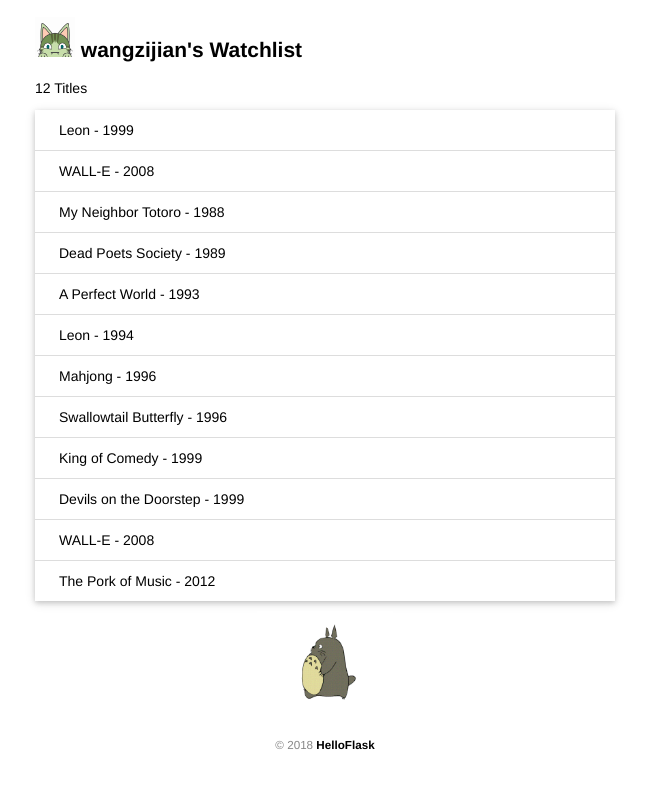
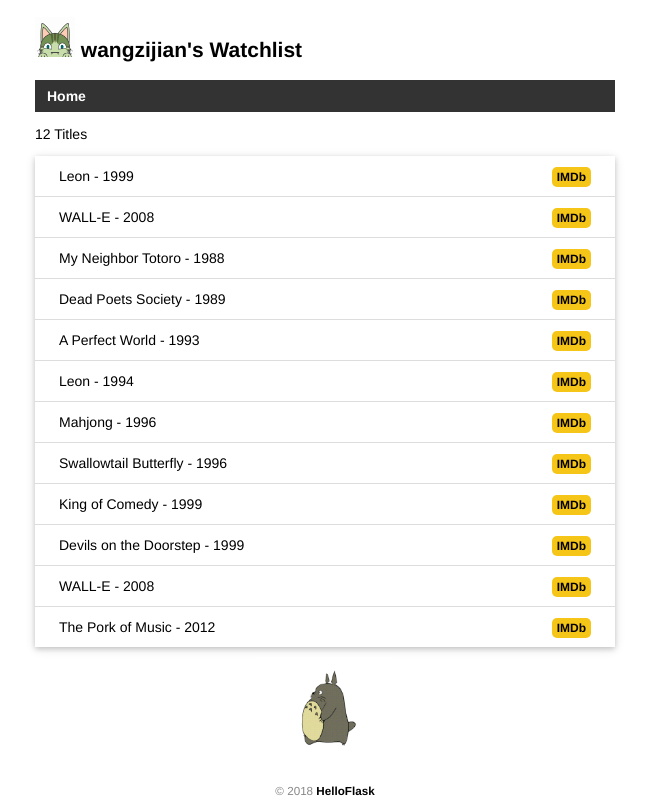
Before and after one commit to wangzhupi/Flask, a Flask app: page / in a window 1280 px wide. Shown: the whole page, without its empty margins (315-964 px from the left). Before the commit the page ends 750 px from the top, so only its background shows below. Run offline with Flask 3, Linux system fonts and the light colour scheme.

Commit message:
Add base template and error template

```diff
--- a/app.py
+++ b/app.py
@@ -79,6 +79,19 @@ def index():
     movies = Movie.query.all()
     return render_template('index.html',name=user.name,movies=movies)
 
+# 模板上下文处理函数
+# 解决重复赋值的问题
+@app.context_processor
+def inject_user():
+    user = User.query.first()
+    return dict(user=user)
+
+
+@app.errorhandler(404)  # 传入要处理的错误代码
+def page_not_found(e):  # 接受异常对象作为参数
+    user = User.query.first()
+    return render_template('404.html'), 404  # 返回模板和状态码
+
 @app.route('/login') # 登录路由
 def login():
     # 处理登录逻辑...
--- a/static/style.css
+++ b/static/style.css
@@ -52,3 +52,41 @@ a {
   margin: 0 auto;
   height: 100px;
 }
+
+nav ul {
+  list-style-type: none;
+  margin: 0;
+  padding: 0;
+  overflow: hidden;
+  background-color: #333;
+}
+
+nav li {
+  float: left;
+}
+
+nav li a {
+  display: block;
+  color: white;
+  text-align: center;
+  padding: 8px 12px;
+  text-decoration: none;
+}
+
+nav li a:hover {
+  background-color: #111;
+}
+
+.float-right {
+  float: right;
+}
+
+.imdb {
+  font-size: 12px;
+  font-weight: bold;
+  color: black;
+  text-decoration: none;
+  background: #F5C518;
+  border-radius: 5px;
+  padding: 3px 5px;
+}
--- /dev/null
+++ b/templates/base.html
@@ -0,0 +1,27 @@
+<!DOCTYPE html>
+<html lang="en">
+<head>
+    {% block head %}
+    <meta charset="utf-8">
+    <meta name="viewport" content="width=device-width, initial-scale=1.0">
+    <title>{{ user.name }}'s Watchlist</title>
+    <link rel="icon" href="{{ url_for('static', filename='favicon.ico') }}">
+    <link rel="stylesheet" href="{{ url_for('static', filename='style.css') }}" type="text/css">
+    {% endblock %}
+</head>
+<body>
+    <h2>
+        <img alt="Avatar" class="avatar" src="{{ url_for('static', filename='images/avatar.png') }}">
+        {{ user.name }}'s Watchlist
+    </h2>
+    <nav>
+        <ul>
+            <li><a href="{{ url_for('index') }}">Home</a></li>
+        </ul>
+    </nav>
+    {% block content %}{% endblock %}
+    <footer>
+        <small>&copy; 2018 <a href="http://helloflask.com/book/3">HelloFlask</a></small>
+    </footer>
+</body>
+</html>
--- a/templates/index.html
+++ b/templates/index.html
@@ -1,28 +1,15 @@
-<!DOCTYPE html>
-<html lang="en">
-<head>
-    <meta charset="utf-8">
-    <title>{{ name }}'s Watchlist</title>
-    <link rel="stylesheet" href="{{ url_for('static', filename='style.css') }}" type="text/css">
-    <link rel="icon" href="{{url_for('static',filename='favicon.ico')}}">
-</head>
-<body>
+{% extends 'base.html' %}
 
-    <h2>
-        <img alt="Avatar" class="avatar" src="{{ url_for('static', filename='images/avatar.png') }}">
-        {{ name }}'s Watchlist
-    </h2>
-
-    <p>{{ movies|length }} Titles</p>
-    <ul class="movie-list">
-        {% for movie in movies %}
-            <li>{{ movie.title }} - {{ movie.year }}</li>  {# 等同于 movie['title'] #}
-        {% endfor %}  {# 使用 endfor 标签结束 for 语句 #}
-    </ul>
-
-    <img alt="Walking Totoro" class="totoro" src="{{ url_for('static', filename='images/totoro.gif') }}">
-    <footer>
-        <small>&copy; 2018 <a href="http://helloflask.com/book/3">HelloFlask</a></small>
-    </footer>
-</body>
-</html>
+{% block content %}
+<p>{{ movies|length }} Titles</p>
+<ul class="movie-list">
+    {% for movie in movies %}
+    <li>{{ movie.title }} - {{ movie.year }}
+        <span class="float-right">
+            <a class="imdb" href="https://www.imdb.com/find?q={{ movie.title }}" target="_blank" title="Find this movie on IMDb">IMDb</a>
+        </span>
+    </li>
+    {% endfor %}
+</ul>
+<img alt="Walking Totoro" class="totoro" src="{{ url_for('static', filename='images/totoro.gif') }}" title="to~to~ro~">
+{% endblock %}
```
Also changed, not shown: templates/404.html (added, +12 -0 lines).
